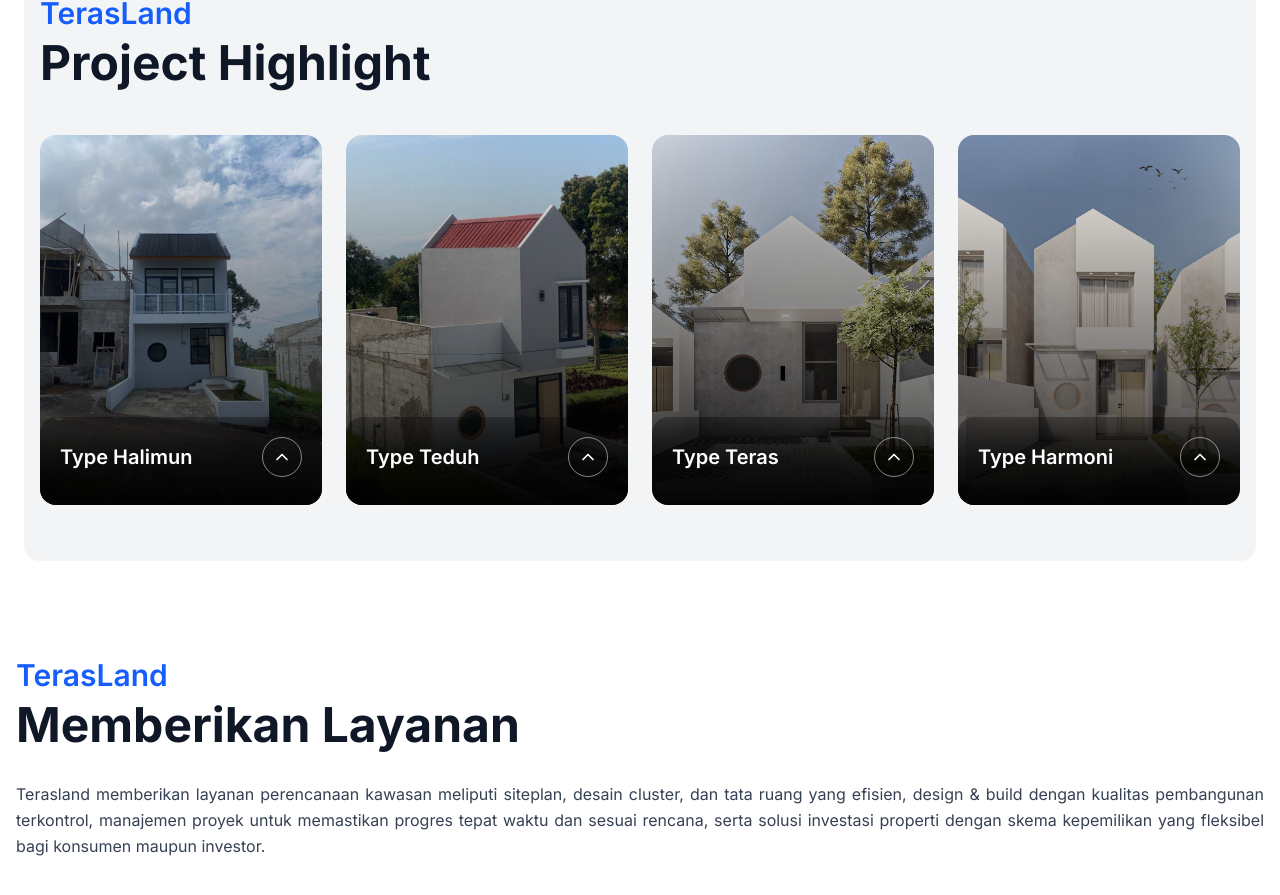
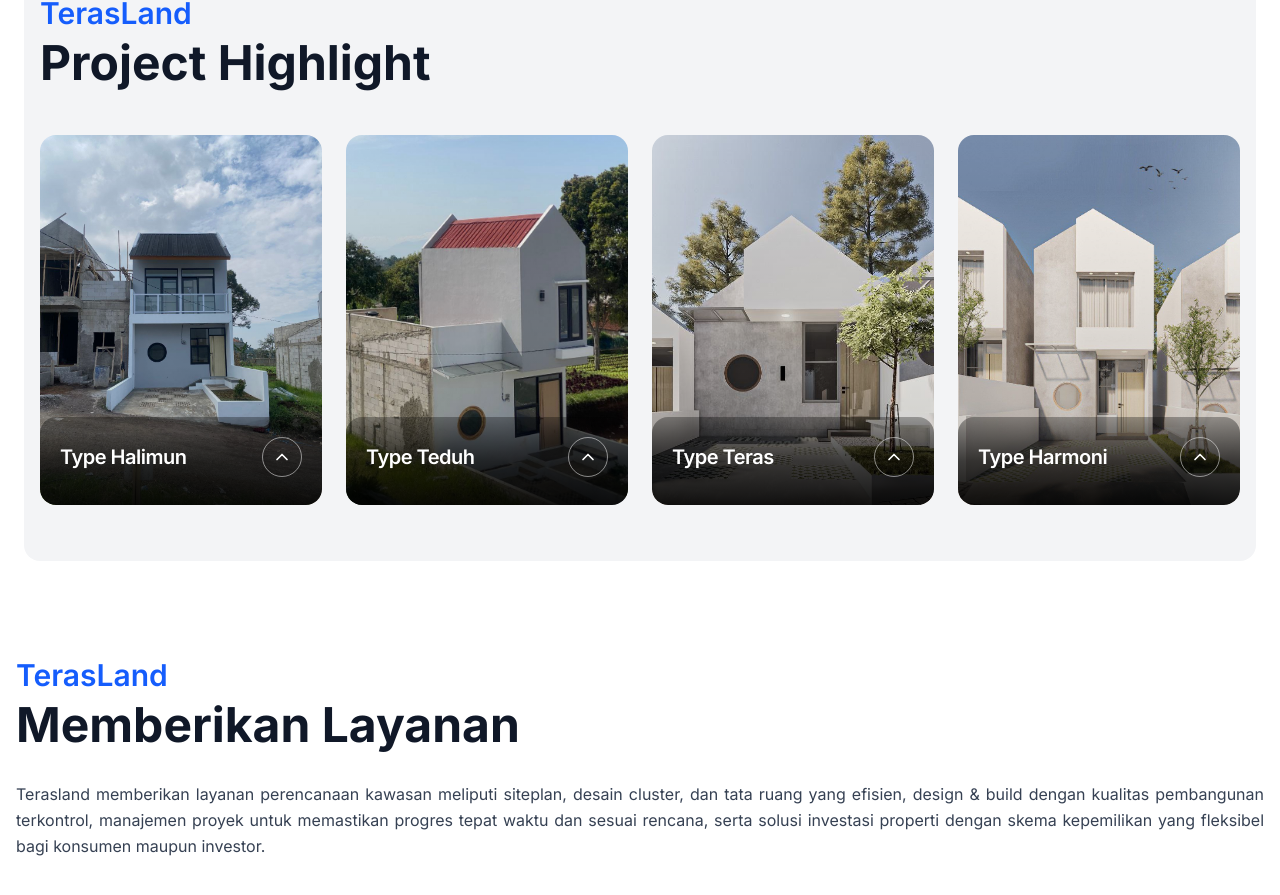
Before and after one commit to Asuka-Aozora/pertiwi-land-clone, a Next.js app: page /about in a window 1280 px wide. Shown: the part 1212-2107 px from the top of the page. Built offline with nearby package versions, Linux system fonts and the light colour scheme.

Commit message:
feat: integrate Poppins font and enhance ProjectCard styles for improved typography and visuals

```diff
--- a/src/app/layout.tsx
+++ b/src/app/layout.tsx
@@ -3,6 +3,13 @@ import { Inter } from "next/font/google";
 import "./globals.css";
 import { Navbar } from "@/components/layout/navbar";
 import { Footer } from "@/components/layout/footer";
+import { Poppins } from "next/font/google";
+
+const poppins = Poppins({
+  subsets: ["latin"],
+  weight: ["400", "500", "600", "700"],
+  variable: "--font-poppins",
+});
 
 const inter = Inter({ subsets: ["latin"] });
 
@@ -18,7 +25,7 @@ export default function RootLayout({
 }) {
   return (
     <html lang="id">
-      <body className={inter.className}>
+      <body className={`${inter.className} ${poppins.variable}`}>
         <Navbar />
         {children}
         <div className="flex items-center justify-center p-10">
--- a/src/components/about-us/project-highlight.tsx
+++ b/src/components/about-us/project-highlight.tsx
@@ -72,9 +72,10 @@ function ProjectCard({ project }: ProjectCardProps) {
   return (
     <div
       className="
+        font-poppins
         relative overflow-hidden cursor-pointer
         rounded-2xl transition-shadow duration-300 ease-out
-        hover:shadow-[0_12px_30px_rgba(0,0,0,0.25)]
+        hover:shadow-[0_20px_40px_rgba(0,0,0,0.35)]
         h-[420px] sm:h-[400px] md:h-[370px]
         w-full max-w-[340px] sm:max-w-[380px] aspect-4/3
 
@@ -90,7 +91,7 @@ function ProjectCard({ project }: ProjectCardProps) {
         />
 
         {/* Gradient hitam */}
-        <div className="absolute inset-0 bg-linear-to-t from-black/80 via-black/40 to-transparent" />
+        <div className="absolute inset-0 bg-linear-to-t from-black/20 via-black/10 to-transparent" />
       </div>
 
       {/* Bottom Content Panel */}
@@ -106,7 +107,9 @@ function ProjectCard({ project }: ProjectCardProps) {
         <div className="flex h-full flex-col p-5">
           {/* Header */}
           <div className="flex items-center justify-between">
-            <h3 className="text-xl font-semibold">{project.name}</h3>
+            <h3 className="text-xl font-semibold tracking-tight">
+              {project.name}
+            </h3>
 
             <button
               className="
@@ -131,7 +134,7 @@ function ProjectCard({ project }: ProjectCardProps) {
           {/* Detail */}
           <div
             className={cn(
-              "mt-5 space-y-3 text-sm transition-opacity duration-300",
+              "mt-5 space-y-3 text-sm font-medium text-white/90 transition-opacity duration-300",
               isExpanded ? "opacity-100" : "opacity-0"
             )}
           >
--- /dev/null
+++ b/tailwind.config.ts
@@ -0,0 +1,9 @@
+export default {
+  theme: {
+    extend: {
+      fontFamily: {
+        poppins: ["var(--font-poppins)"],
+      },
+    },
+  },
+};
```
